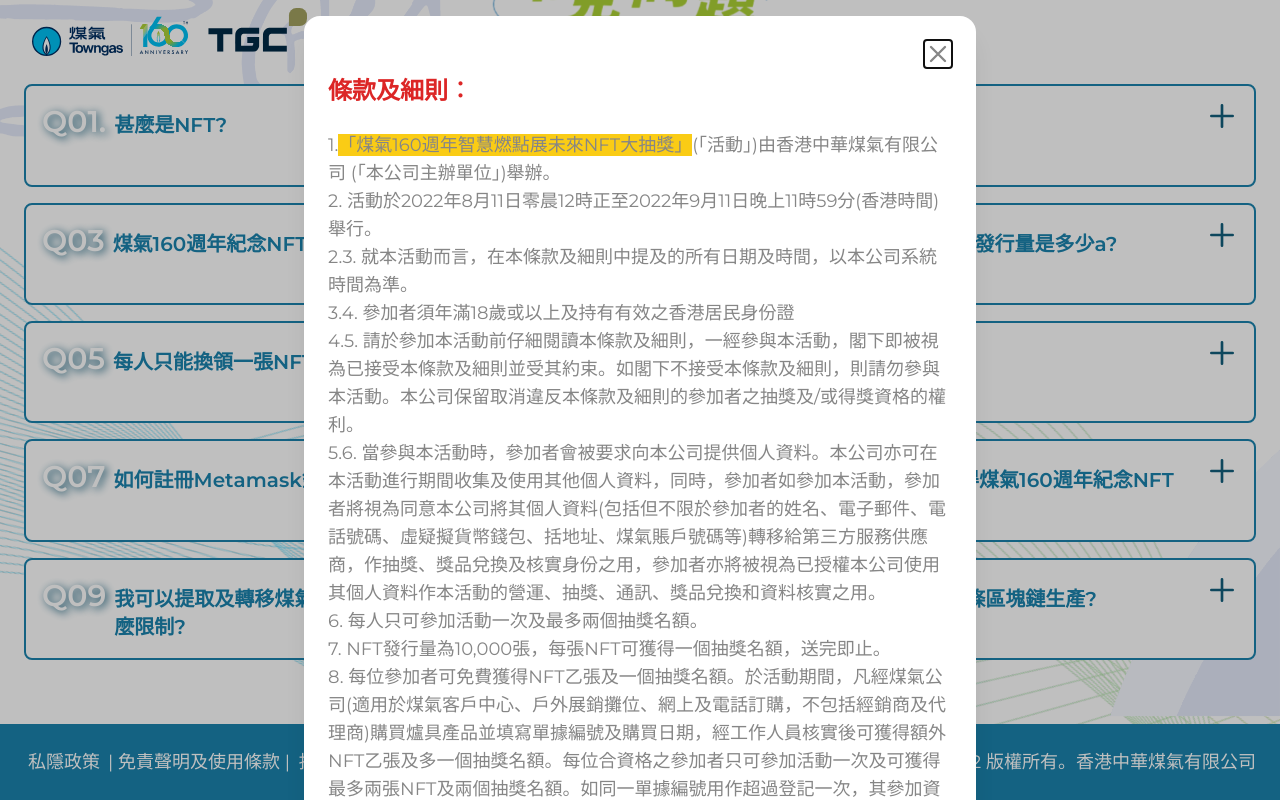
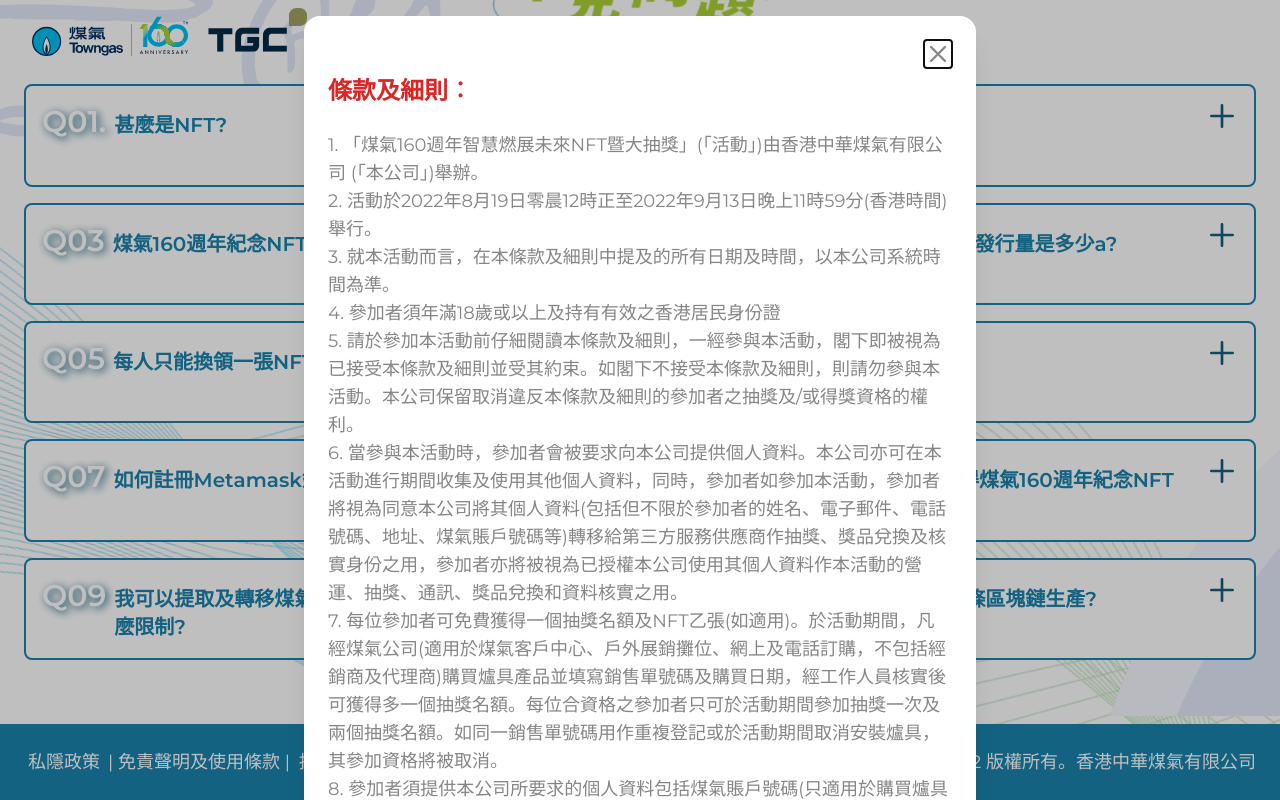
Before and after one commit to MuhammadArslanIshtiaq/townGas-Landingpage, a React (Create React App) app: page / in a window 1280 px wide. Both pictures are taken after a click on the element "| 免責聲明及使用條款 |". Shown: the part 4853-5653 px from the top of the page. Built offline with nearby package versions, Linux system fonts and the light colour scheme.

Commit message:
privacy policies updated

```diff
--- a/src/components/forms/PrivacyPolicy.jsx
+++ b/src/components/forms/PrivacyPolicy.jsx
@@ -10,72 +10,66 @@
       </p>
       <p className="animated fadeInUp">
         1.
-        <span className="bg-yellow-400">
-          「煤氣160週年智慧燃點展未來NFT大抽獎」
-        </span>
-        (「活動」)由香港中華煤氣有限公司 (「本公司主辦單位」)舉辦。
+        「煤氣160週年智慧燃展未來NFT暨大抽獎」(「活動」)由香港中華煤氣有限公司
+        (「本公司」)舉辦。
         <br />
         2.
-        活動於2022年8月11日零晨12時正至2022年9月11日晚上11時59分(香港時間)舉行。
+        活動於2022年8月19日零晨12時正至2022年9月13日晚上11時59分(香港時間)舉行。
         <br />
-        2.3.
+        3.
         就本活動而言，在本條款及細則中提及的所有日期及時間，以本公司系統時間為準。
         <br />
-        3.4. 參加者須年滿18歲或以上及持有有效之香港居民身份證
+        4. 參加者須年滿18歲或以上及持有有效之香港居民身份證
         <br />
-        4.5.
+        5.
         請於參加本活動前仔細閱讀本條款及細則，一經參與本活動，閣下即被視為已接受本條款及細則並受其約束。如閣下不接受本條款及細則，則請勿參與本活動。本公司保留取消違反本條款及細則的參加者之抽獎及/或得獎資格的權利。
         <br />
-        5.6.
-        當參與本活動時，參加者會被要求向本公司提供個人資料。本公司亦可在本活動進行期間收集及使用其他個人資料，同時，參加者如參加本活動，參加者將視為同意本公司將其個人資料(包括但不限於參加者的姓名、電子郵件、電話號碼、虛疑擬貨幣錢包、括地址、煤氣賬戶號碼等)轉移給第三方服務供應商，作抽獎、獎品兌換及核實身份之用，參加者亦將被視為已授權本公司使用其個人資料作本活動的營運、抽獎、通訊、獎品兌換和資料核實之用。
+        6.
+        當參與本活動時，參加者會被要求向本公司提供個人資料。本公司亦可在本活動進行期間收集及使用其他個人資料，同時，參加者如參加本活動，參加者將視為同意本公司將其個人資料(包括但不限於參加者的姓名、電子郵件、電話號碼、地址、煤氣賬戶號碼等)轉移給第三方服務供應商作抽獎、獎品兌換及核實身份之用，參加者亦將被視為已授權本公司使用其個人資料作本活動的營運、抽獎、通訊、獎品兌換和資料核實之用。
         <br />
-        6. 每人只可參加活動一次及最多兩個抽獎名額。
-        <br />
-        7. NFT發行量為10,000張，每張NFT可獲得一個抽獎名額，送完即止。
+        7.
+        每位參加者可免費獲得一個抽獎名額及NFT乙張(如適用)。於活動期間，凡經煤氣公司(適用於煤氣客戶中心、戶外展銷攤位、網上及電話訂購，不包括經銷商及代理商)購買爐具產品並填寫銷售單號碼及購買日期，經工作人員核實後可獲得多一個抽獎名額。每位合資格之參加者只可於活動期間參加抽獎一次及兩個抽獎名額。如同一銷售單號碼用作重複登記或於活動期間取消安裝爐具，其參加資格將被取消。
         <br />
         8.
-        每位參加者可免費獲得NFT乙張及一個抽獎名額。於活動期間，凡經煤氣公司(適用於煤氣客戶中心、戶外展銷攤位、網上及電話訂購，不包括經銷商及代理商)購買爐具產品並填寫單據編號及購買日期，經工作人員核實後可獲得額外NFT乙張及多一個抽獎名額。每位合資格之參加者只可參加活動一次及可獲得最多兩張NFT及兩個抽獎名額。如同一單據編號用作超過登記一次，其參加資格將被取消。
+        參加者須提供本公司所要求的個人資料包括煤氣賬戶號碼(只適用於購買爐具之參加者)，以作核實身份、換領禮品和程序所需之用。
         <br />
         9.
-        參加者須提供本公司主辦單位所要求的個人資料包括煤氣賬戶號碼(只適用於購買爐具之參加者)，以作核實身份、換領禮品和程序所需之用。
+        參加者須確保所提交之姓名(與身份證相同)、電子郵件、電話號碼、銷售單號碼及購買日期正確，錯誤或不完整的資料將不獲處理，如有任何爭議，本公司保留最終決定權及解釋權。不論是由互聯網用戶，或是任何由技術或人為失誤而產生或導致的相關設備或程序錯誤，引致不正確或不準確的報名資料，本公司概不負責。
         <br />
         10.
-        參加者須確保所提交之姓名(與身份證相同)、電子郵件、電話號碼、虛疑擬貨幣錢包地址、單據編號及購買日期正確，錯誤或不完整的資料將不獲處理，如有任何爭議，本公司主辦單位保留最終決定權及解釋權。不論是由互聯網用戶，或是任何由技術或人為失誤而產生或導致的相關設備或程序錯誤，引致不正確或不準確的報名資料數據，本公司主辦單位概不負責。
+        如發現或合理懷疑有損害參與過程、干預活動或網站運作，或有違反活動規則的行為及詐騙個案，本公司保留最終決定權及取消任何參加者的參與資格。如有任何參與資格被取消之事宜，有關參加者將不另獲事先通知。如發現任何詐騙個案，將可能導致參加者的報名及/或得獎資格被即時取消。
         <br />
-        11.
-        如發現或合理懷疑有損害參與過程、干預活動或網站運作，或有違反活動規則的行為及詐騙個案，本公司主辦單位保留最終決定權及取消任何參加者的參與資格。如有任何參與資格被取消之事宜，有關參加者將不另獲事先通知。如發現任何詐騙個案，將可能導致參加者的報名及/或得獎資格被即時取消。
+        11. 是次獎品以抽籤形式進行，得獎者將以電郵形式通知領獎安排及事宜。
         <br />
-        12. 是次獎品以抽籤形式進行，得獎者將以電郵形式通知領獎安排及事宜。
+        12.
+        本活動並不接受授權代領，得獎者必須於指定日期或之前親自領取獎品，否則，得獎者將被視作放棄領獎權利，獎品亦將被沒收。得獎者不得要求補發。
         <br />
         13.
-        本活動並不接受授權代領，得獎者必須於指定日期或之前親自領取獎品，否則，得獎者將被視作放棄領獎權利，獎品亦將被沒收。得獎者不得要求補發。
+        每名得獎者於領獎時必須按指示向本公司證明其已符合參加本活動之資格，包括提供合資格參加活動之煤氣賬戶號碼、出示其有效之十八歲或以上人士之香港身份證正本及得獎換領信。
         <br />
-        14.
-        每名得獎者於領獎時必須按指示向本公司證明其已符合參加本活動之資格，包括提供合資格參加活動之煤氣網上賬戶號碼、出示其有效之十八歲或以上人士之香港身份證正本及得獎換領信。
+        14. 若得獎者未能提供任何上述第
+        14項所述證明文件作核實身份之用或任何上述證明與用作參加本活動的煤氣賬戶號碼所登記之資料不符或得獎者並未持有有效之十八歲或以上人士的香港居民身份證，本公司有權取消得獎者的得獎資格及沒收獎品，而不作另行通知。而本公司將不會安排再次抽獎、作出任何賠償、聲明及/或承擔任何義務、責任及/或後果。
         <br />
-        15. 若得獎者未能提供任何上述第
-        14項所述證明文件作核實身份之用或任何上述證明與用作參加本活動的煤氣網上賬戶號碼所登記之資料不符或得獎者並未持有有效之十八歲或以上人士的香港居民身份證，本公司有權取消得獎者的得獎資格及沒收獎品，而不作另行通知。而本公司將不會安排再次抽獎、作出任何賠償、聲明及/或承擔任何義務、責任及/或後果。
+        15.
+        所有獎品均不得轉讓、退換、兌換現金、積分及其他物品。得獎者須自行負責有關獎品之任何交通、搬運、保險等其他額外費用。
         <br />
         16.
-        所有獎品均不得轉讓、退換、兌換現金、積分及其他物品。得獎者須自行負責有關獎品之任何交通、搬運、保險等其他額外費用。
+        獎品的價格只供参考。本公司毋須就獎品的價值、任何實際市價與參考價格之間的差額、或其他原因作出任何聲明、賠償及/或承擔任何義務、責任及/或後果。如有任何爭議，本公司保留最終決定權。
         <br />
         17.
-        獎品的價格只供参考。本公司毋須就獎品的價值、任何實際市價與參考價格之間的差額、或其他原因作出任何聲明、賠償及/或承擔任何義務、責任及/或後果。如有任何爭議，本公司保留最終決定權。
+        本公司並不保證任何本活動獎品的供應，不論該產品/服務是由本公司或任何其他商戶提供。在產品/服務由第三方商戶而非本公司提供的情況下，本公司並不保證該產品/服務的質素或第三方商戶有否提供產品/服務或其表現，包括但不限於任何虛假商品說明、誤述、錯誤陳述、遺漏、未經授權的代表、不公平的貿易行為或其員工、管理人員或代理人的行為。閣下須直接與第三方商戶解決任何有關該商戶提供的產品/服務的任何投訴或糾紛。
         <br />
         18.
-        本公司並不保證任何本活動獎品的供應，不論該產品/服務是由本公司或任何其他商戶提供。在產品/服務由第三方商戶而非本公司提供的情況下，本公司並不保證該產品/服務的質素或第三方商戶有否提供產品/服務或其表現，包括但不限於任何虛假商品說明、誤述、錯誤陳述、遺漏、未經授權的代表、不公平的貿易行為或其員工、管理人員或代理人的行為。閣下須直接與第三方商戶解決任何有關該商戶提供的產品/服務的任何投訴或糾紛。
-        <br />
-        19.
         一旦領取獎品後，若有損毀、遺失或被竊，本公司將不會補發、替換、維修、保養或作出任何賠償、聲明及/或承擔任何責任及/或後果。
         <br />
-        20. 抽獎結果將於2022年9月16日，於{" "}
-        <span className="bg-yellow-400">Towngas Appliance Facebook </span>
-        專頁、英文虎報及星島日報內公佈。
+        19. 抽獎結果將於2022年9月16日，於Towngas Appliance
+        Facebook專頁、英文虎報及星島日報內公佈。
         <br />
-        21. 本公司主辦單位之員工不得參加是次活動，以示公允。
+        20. 本公司之員工不得參加是次活動，以示公允。
         <br />
-        22.
-        本公司主辦單位有權隨時更改條款及細則及/或修訂或終止上述活動之權利，而毋須另行通知。若有任何爭議，本公司主辦機構保留最終決定權。
+        21. 若有任何爭議，本公司保留最終決定權。
+        <br />
+        22. 推廣生意的競賽牌照號碼：55978, 55979
       </p>
 
       <p className="text-red-600 font-semibold animated fadeInUp text-2xl">
@@ -110,7 +104,7 @@
         本公司擁有全權及決定酌情權根據此條款及細則釐定參加者是否符合資格參加本活動及/或領取獎品。
         <br />
         2.
-        如因任何無法控制的原因，如技術故障或其他軟體的不相容性問題，致使合資格參加者未能經煤氣手機應用程式登入煤氣網上賬戶及/或參加本活動或引致任何遞交的資料有所遲延、遺失、錯誤的情況，本公司一概不負責。
+        如因任何無法控制的原因，如技術故障或其他軟體的不相容性問題，致使合資格參加者未能參加本活動或引致任何遞交的資料有所遲延、遺失、錯誤的情況，本公司一概不負責。
         <br />
         3.
         所有資料均以本公司之紀錄為準，任何錯誤、不完整、虛假或重覆輸入將被視作無效，參加資格將被作廢而不作另行通知。
@@ -122,7 +116,7 @@
         本活動如有任何因電腦、網路、電話、技術或其他不可歸責於本公司之事由，而使參加者、得獎者或本公司所寄出或登錄之資料有遺失、錯誤、無法辨識或毀損，導致資料無效之情況，本公司不負任何法律責任，參加者或得獎者均不得異議。
         <br />
         6.
-        閣下在本活動中如有任何舞弊及/或欺詐成分(由本公司全權決定)，本公司有權取消閣下參加本活動的資格及/或取消閣下的煤氣網上賬戶。本公司保留權利取消閣下參加本活動及/或得獎資格及收回閣下因舞弊及/或欺詐而不恰當地獲得的任何獎品而不作另行通知及/或採取法律行動追討任何本公司蒙受的損失及損害。
+        閣下在本活動中如有任何舞弊及/或欺詐成分(由本公司全權決定)，本公司有權取消閣下參加本活動的資格。本公司保留權利取消閣下參加本活動及/或得獎資格及收回閣下因舞弊及/或欺詐而不恰當地獲得的任何獎品而不作另行通知及/或採取法律行動追討任何本公司蒙受的損失及損害。
         <br />
         7.
         若本活動因電腦病毒感染、蠕蟲或木馬程式、伺服器入侵、篡改、未經授權的干預、欺詐、技術故障、或任何其他本公司控制範圍以外的原因，而破壞或影響系統運作、安全性、公平性、誠信及本活動的正常運作，本公司有權延期、中止或取消本活動的有關部分，另本公司有權取消干預抽獎過程之參加者的資格，而無須發出通知。
@@ -151,14 +145,10 @@
         16.
         本條款及細則受香港法律管轄並須根據其詮釋。閣下接受香港法院的專有司法管轄權。
         <br />
-        17.
-        此等條款及細則的中英文版本如有任何歧爭議義或不一致，概以英文版本為準。
+        17. 此等條款及細則的中英文版本如有任何爭議或不一致，概以英文版本為準。
         <br />
-        18. 如對此活動有任何疑問，請
-        <span className="bg-yellow-400">致電6221 2956</span> 查詢。
-        <br />
-        19. 推廣生意的競賽牌照號碼：
-        <span className="bg-yellow-400">55978, 55979</span>
+        18. 如對此活動有任何疑問，請致電
+        <span className="bg-yellow-400">6221 2956</span>.查詢。
       </p>
     </div>
   );
```
Also changed, not shown: src/components/forms/PrivacyPolicyEn.jsx (+51 -65 lines).
